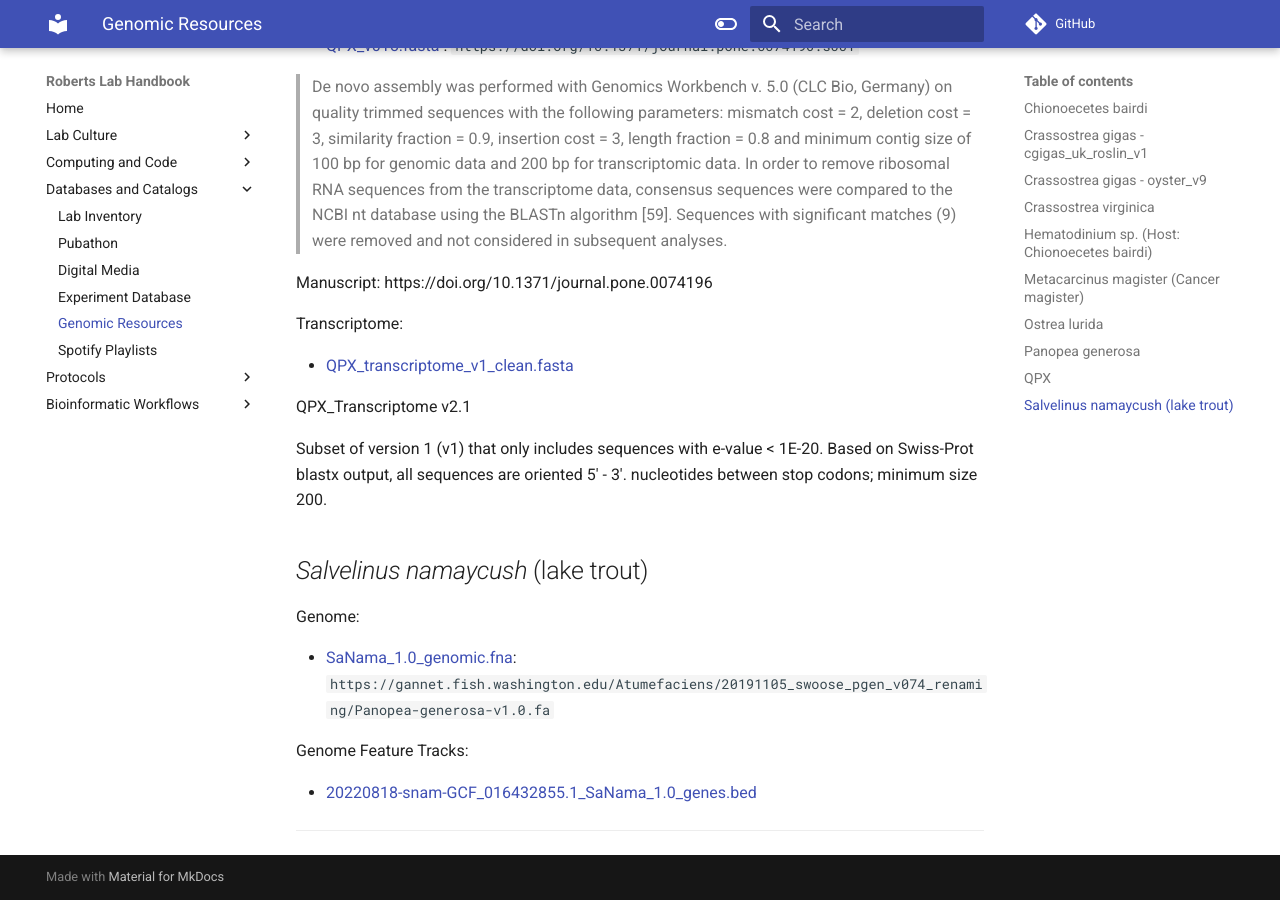
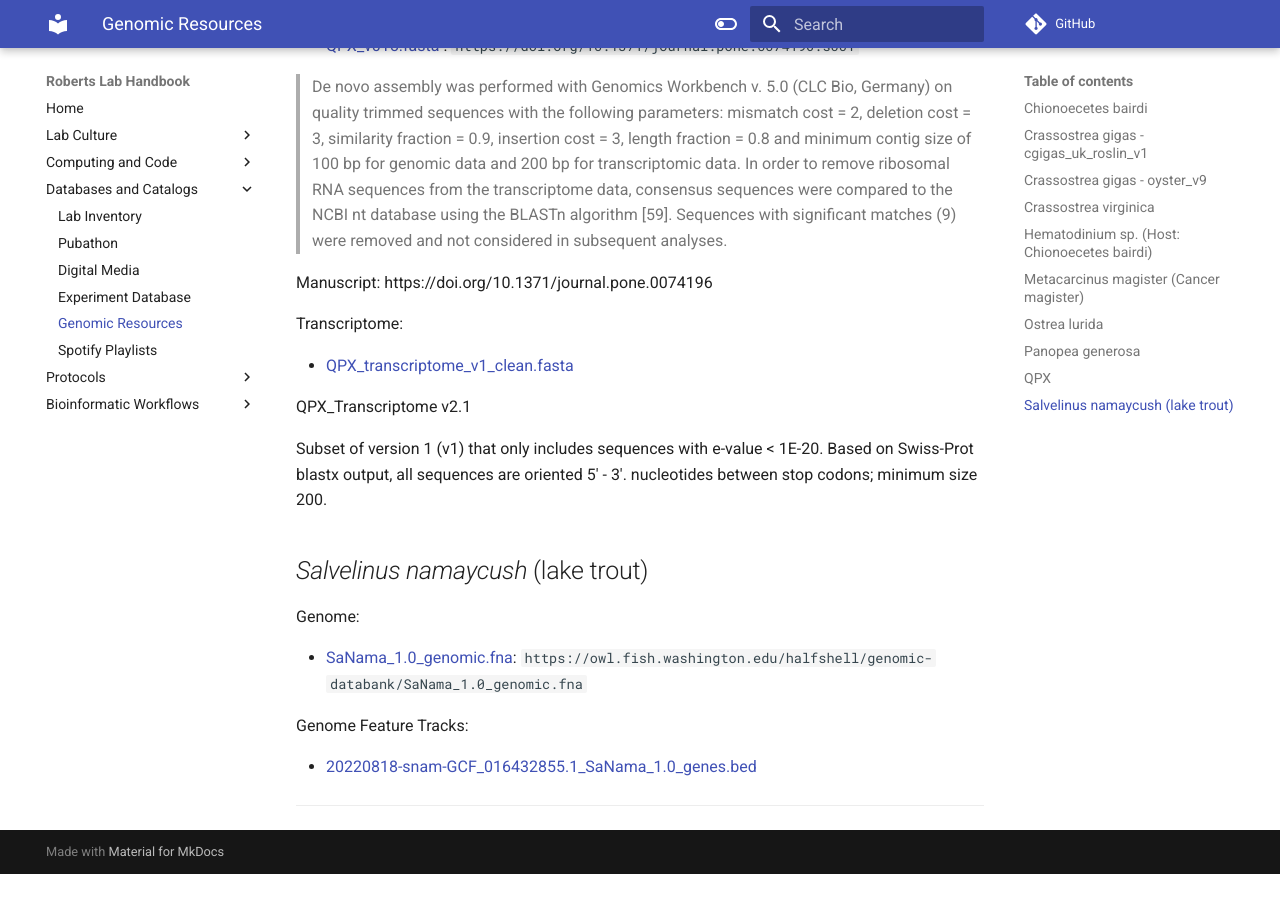
Before and after one commit to RobertsLab/resources, an MkDocs documentation site: the page built from docs/Genomic-Resources.md, in a window 1280 px wide and 900 px high, scrolled down 16632 px. Built offline with MkDocs 1.6.1 and Material for MkDocs 9.7.7, drawn with Linux system fonts in a browser that asks for light colours; comment, search, counter and statistics services are not loaded; after the commit the page ends 17506 px from its top, so only the background shows below that; some of the changed lines change nothing that is shown.

Commit message:
Update Genomic-Resources.md

```diff
--- a/docs/Genomic-Resources.md
+++ b/docs/Genomic-Resources.md
@@ -772,7 +772,7 @@
 
 Genome:
 
-* [SaNama_1.0_genomic.fna](https://owl.fish.washington.edu/halfshell/genomic-databank/SaNama_1.0_genomic.fna): `https://gannet.fish.washington.edu/Atumefaciens/20191105_swoose_pgen_v074_renaming/Panopea-generosa-v1.0.fa`
+* [SaNama_1.0_genomic.fna](https://owl.fish.washington.edu/halfshell/genomic-databank/SaNama_1.0_genomic.fna): `https://owl.fish.washington.edu/halfshell/genomic-databank/SaNama_1.0_genomic.fna`
 
 
 Genome Feature Tracks:
```
